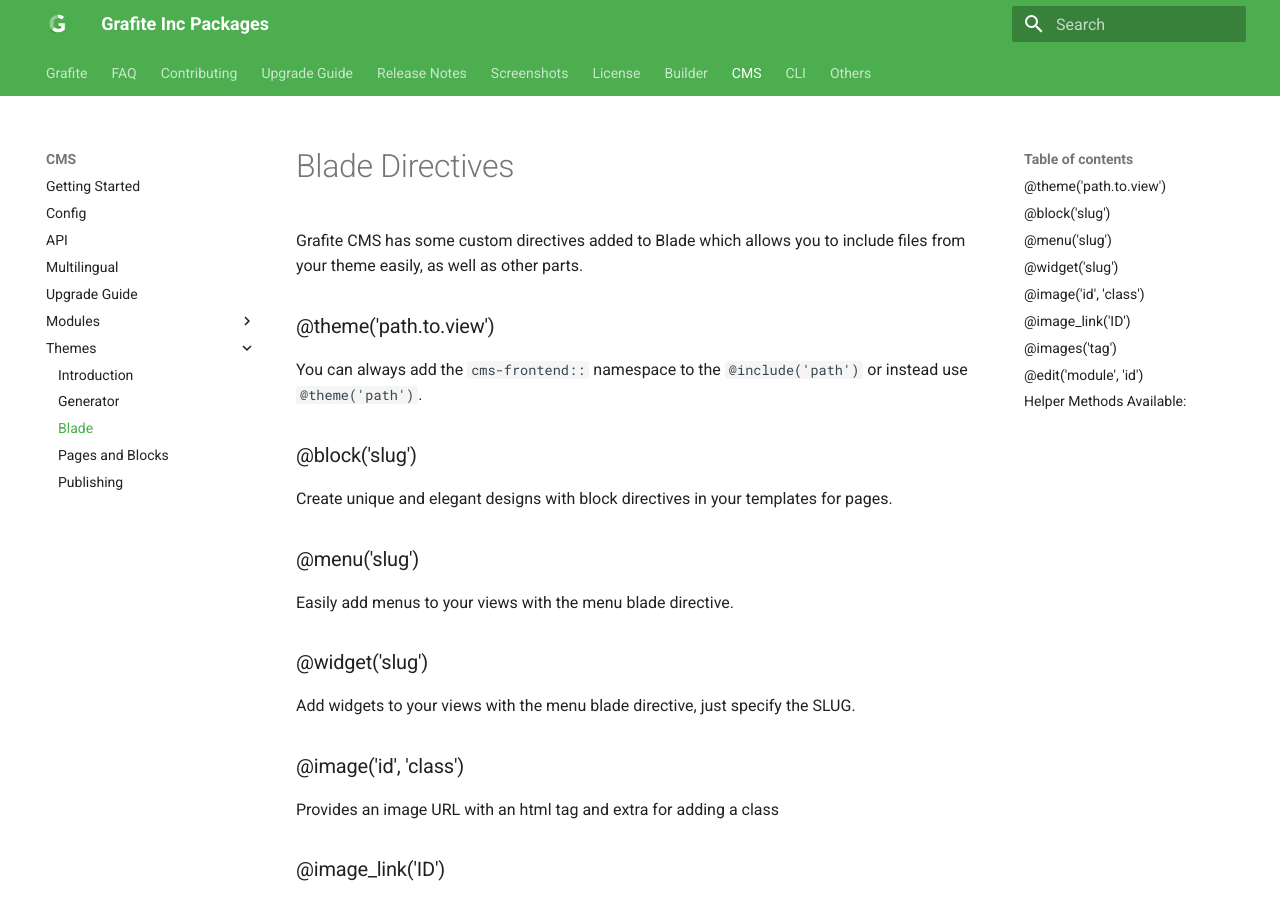
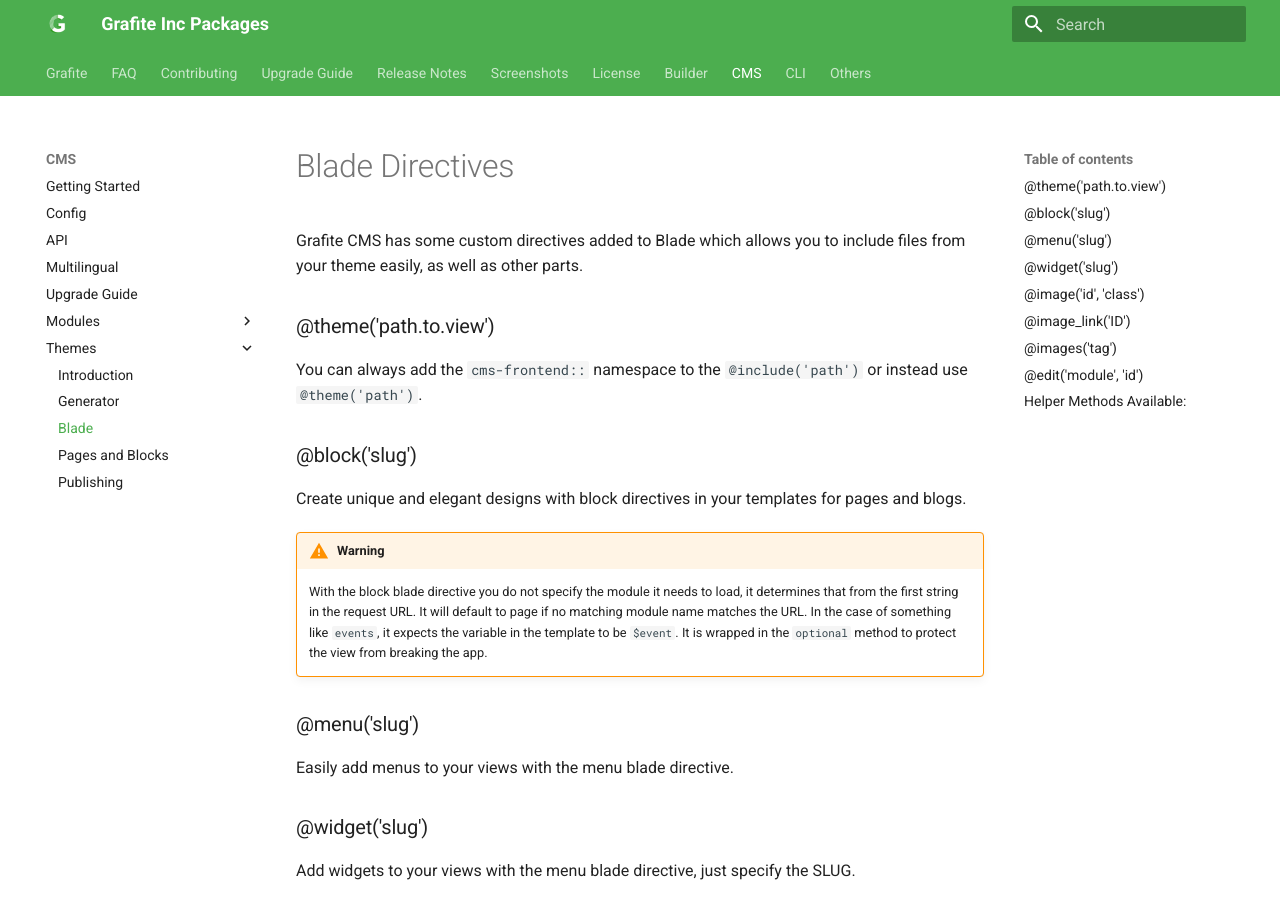
Before and after one commit to rccursach/Docs, an MkDocs documentation site: the page built from markdown/cms/themes/blade.md, in a window 1280 px wide and 900 px high. Built offline with MkDocs 1.6.1 and Material for MkDocs 9.7.7, drawn with Linux system fonts in a browser that asks for light colours; nearby versions of some CDN libraries; library files that are not in the unit come from our copies; comment, search, counter and statistics services are not loaded; old or Windows-style settings are respelled for this version of MkDocs.

```diff
--- a/markdown/cms/themes/blade.md
+++ b/markdown/cms/themes/blade.md
@@ -7,7 +7,12 @@ You can always add the <code>cms-frontend::</code> namespace to the <code>&#64;i
 
 ### &#64;block('slug')
 
-Create unique and elegant designs with block directives in your templates for pages.
+Create unique and elegant designs with block directives in your templates for pages and blogs.
+
+!!! Warning
+    With the block blade directive you do not specify the module it needs to load, it determines that from the first string in the request URL.
+    It will default to page if no matching module name matches the URL. In the case of something like `events`, it expects the variable in the template
+    to be `$event`. It is wrapped in the `optional` method to protect the view from breaking the app.
 
 ### &#64;menu('slug')
 
```
Also changed, not shown: markdown/cms/config.md (+3 -0 lines), markdown/cms/upgrade.md (+1 -0 lines).
